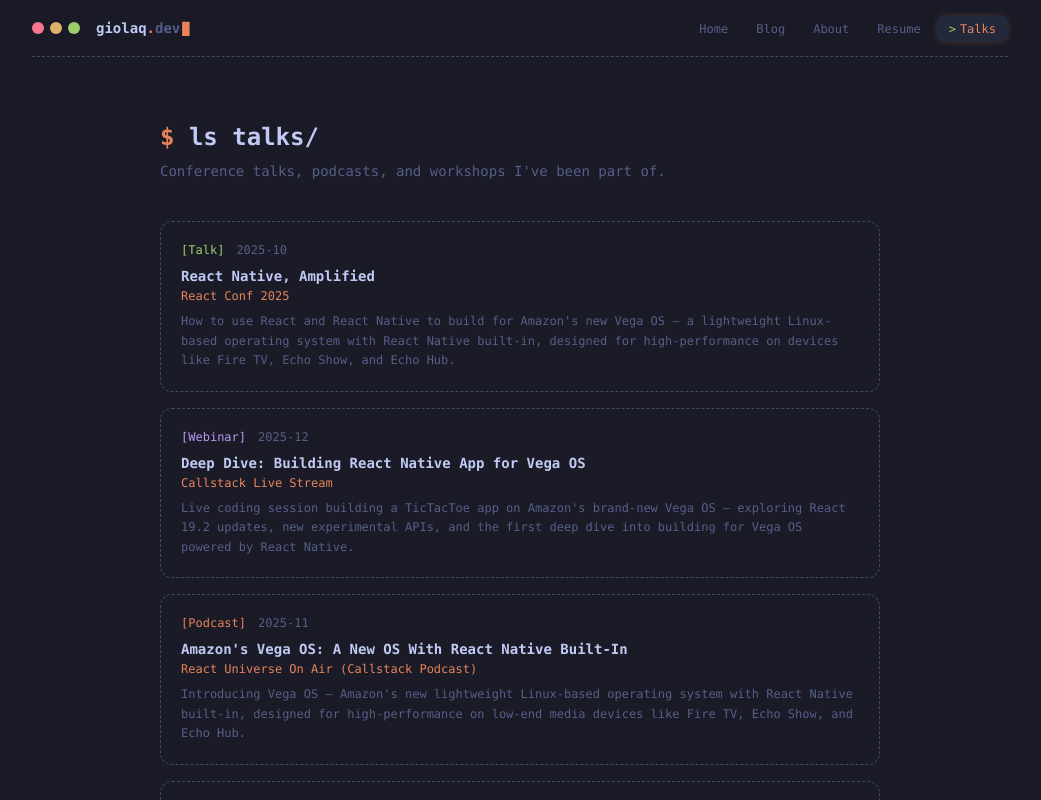
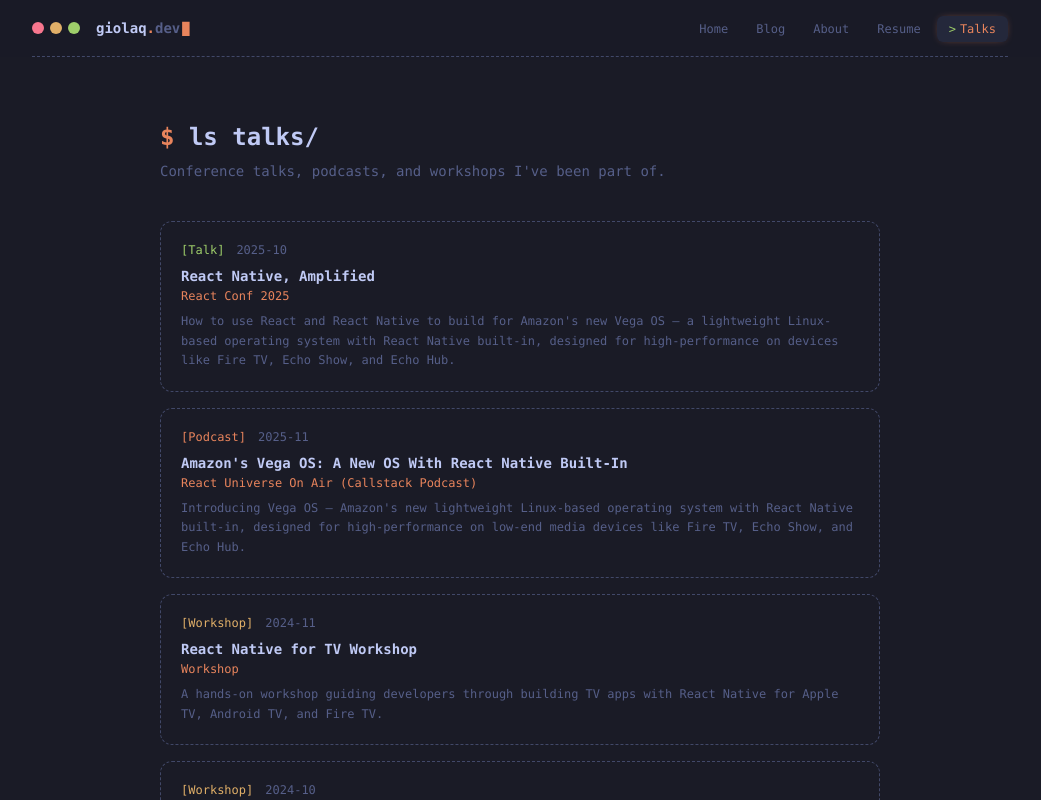
Before and after one commit to giolaq/giolaqaiblog, a Next.js app: page /talks in a window 1280 px wide. Shown: the top 800 px of the page, without its empty margins (120-1161 px from the left). Built offline with nearby package versions, Linux system fonts and the light colour scheme.

Commit message:
Remove Deep Dive Callstack Live Stream talk from talks page
https://claude.ai/code/session_01J88hTtUTXBfgMDPvj1rvFD

```diff
--- a/src/app/talks/page.tsx
+++ b/src/app/talks/page.tsx
@@ -15,15 +15,6 @@ const talks = [
       "How to use React and React Native to build for Amazon's new Vega OS — a lightweight Linux-based operating system with React Native built-in, designed for high-performance on devices like Fire TV, Echo Show, and Echo Hub.",
     link: "https://youtu.be/NKLwWf2G1-8?si=BoxZDW3E-LFb9OjA",
     type: "Talk",
-  },
-  {
-    title: "Deep Dive: Building React Native App for Vega OS",
-    event: "Callstack Live Stream",
-    date: "2025-12",
-    description:
-      "Live coding session building a TicTacToe app on Amazon's brand-new Vega OS — exploring React 19.2 updates, new experimental APIs, and the first deep dive into building for Vega OS powered by React Native.",
-    link: "https://www.callstack.com/events/deep-dive-building-react-native-app-for-vega-os",
-    type: "Webinar",
   },
   {
     title: "Amazon's Vega OS: A New OS With React Native Built-In",
```
